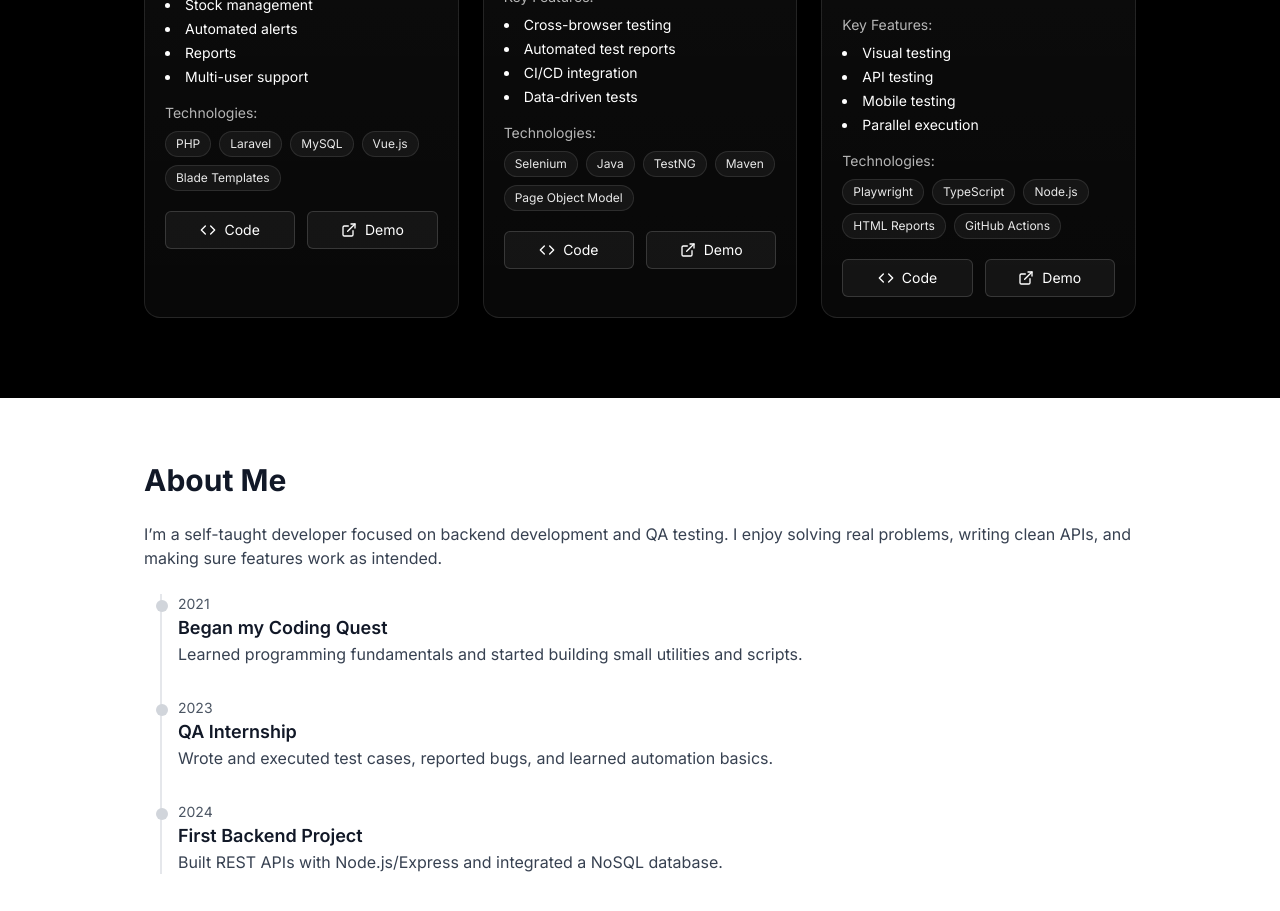
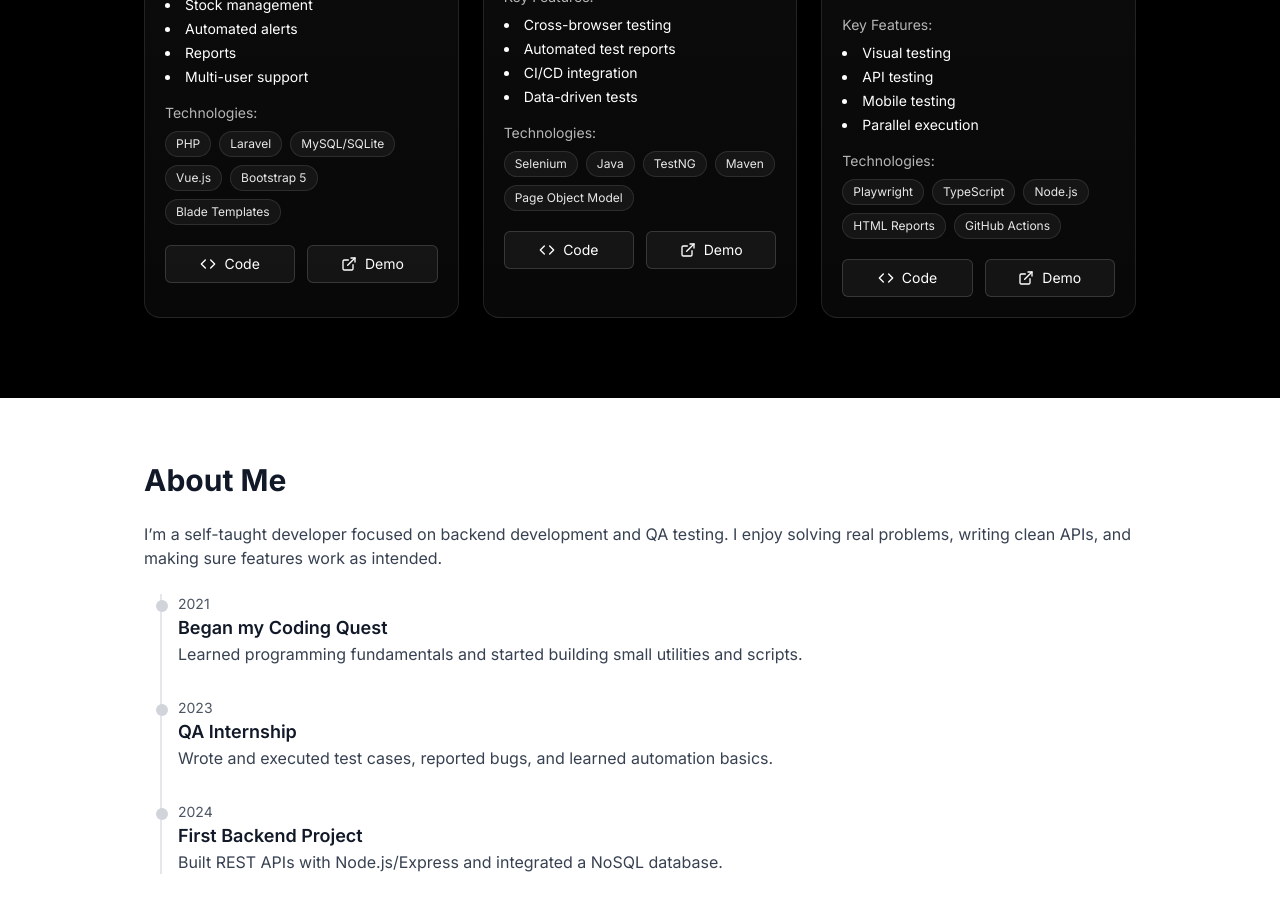
Before and after one commit to naldmach/donald-beqa-portfolio-v2, a React (Vite) app: page / in a window 1280 px wide. Shown: the part 2260-3171 px from the top of the page. Built offline with nearby package versions, Linux system fonts and the light colour scheme.

Commit message:
Update HomePage.tsx

```diff
--- a/src/pages/HomePage.tsx
+++ b/src/pages/HomePage.tsx
@@ -79,8 +79,8 @@ const featuredProjects: FeaturedProject[] = [
       "Reports",
       "Multi-user support",
     ],
-    tech: ["PHP", "Laravel", "MySQL", "Vue.js", "Blade Templates"],
-    code: "#",
+    tech: ["PHP", "Laravel", "MySQL/SQLite", "Vue.js", "Bootstrap 5", "Blade Templates"],
+    code: "https://github.com/naldmach/shelfwise-inventoryms",
     demo: "#",
   },
   {
```
